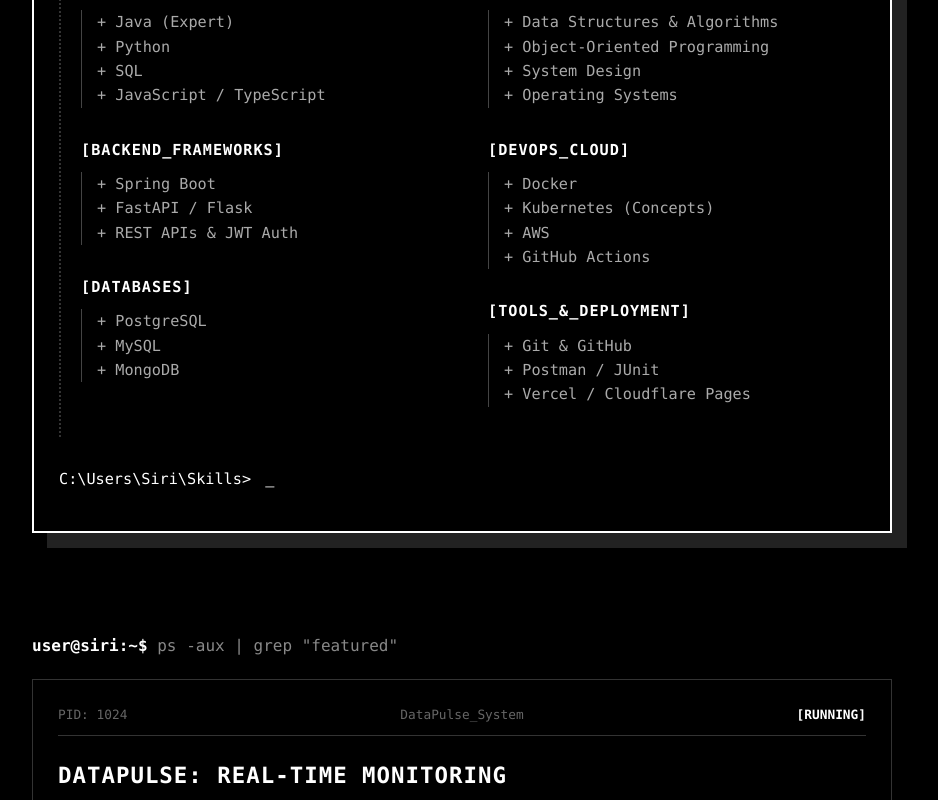
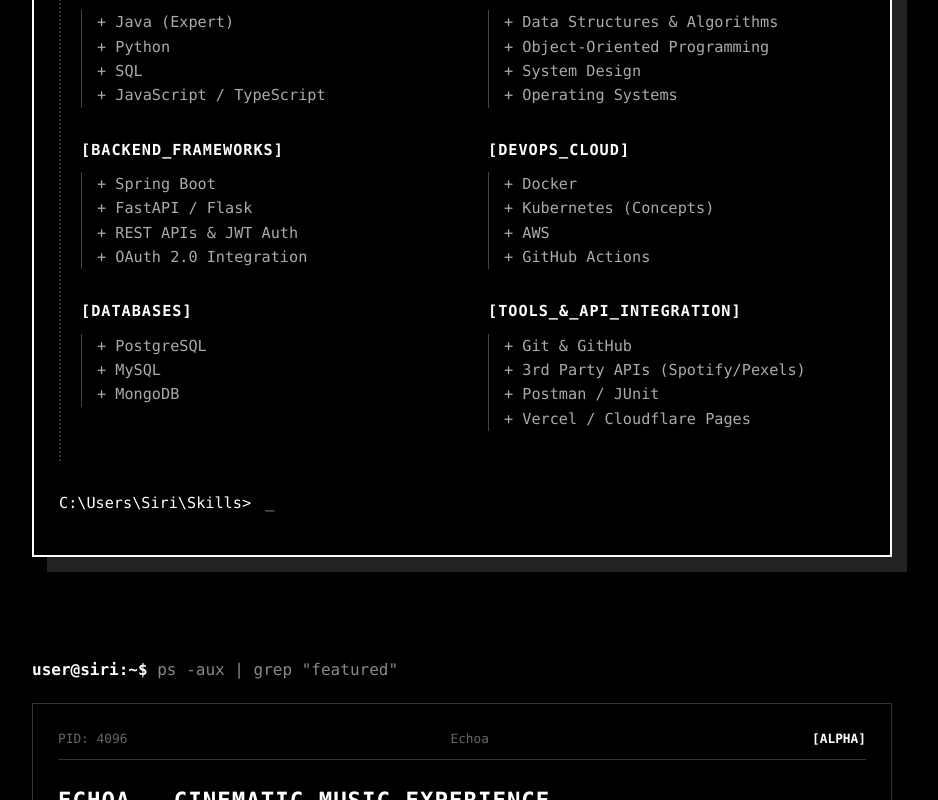
Before and after one commit to armycodes/Personal_Portfolio, a React (Vite) app in the folder portfolio/: page / in a window 1280 px wide. Shown: the part 2000-2800 px from the top of the page, without its empty margins (178-1116 px from the left). Built offline with nearby package versions, Linux system fonts and the light colour scheme.

Commit message:
project section updated

```diff
--- a/portfolio/src/App.jsx
+++ b/portfolio/src/App.jsx
@@ -4,7 +4,7 @@ import TerminalHero from './components/TerminalHero';
 import Skills from './components/Skills';
 import ProjectCard from './components/ProjectCard';
 import Contact from './components/Contact';
-import CommandBar from './components/CommandBar'; // IMPORT ADDED HERE
+import CommandBar from './components/CommandBar';
 import './styles/Terminal.css';
 import { gsap } from 'gsap';
 import { ScrollTrigger } from 'gsap/ScrollTrigger';
@@ -30,10 +30,10 @@ function App() {
     <div className="app-container">
       <Navbar />
 
-      <main className="terminal-container" style={{ paddingBottom: '100px' }}> {/* Padding added so command bar doesn't hide footer */}
+      <main className="terminal-container" style={{ paddingBottom: '100px' }}>
         <TerminalHero />
 
-        {/* 1. OBJECTIVE SECTION */}
+        {/* OBJECTIVE SECTION */}
         <section id="objective" className="reveal-section" style={{ marginTop: '100px' }}>
           <p className="prompt"><span className="user">user@siri:~$</span> cat objective.txt</p>
           <div className="terminal-card" style={{ borderLeft: '4px solid #ffffff' }}>
@@ -44,7 +44,7 @@ function App() {
           </div>
         </section>
 
-        {/* 2. EDUCATION SECTION */}
+        {/* EDUCATION SECTION */}
         <section id="education" className="reveal-section" style={{ marginTop: '60px' }}>
           <p className="prompt"><span className="user">user@siri:~$</span> head -n 5 education.log</p>
           <div style={{ paddingLeft: '20px', borderLeft: '1px solid #333' }}>
@@ -56,7 +56,7 @@ function App() {
           </div>
         </section>
 
-        {/* 3. PROBLEM SOLVING (DSA) */}
+        {/* DSA SECTION */}
         <section id="dsa" className="reveal-section" style={{ marginTop: '80px' }}>
           <p className="prompt"><span className="user">user@siri:~$</span> ./show_dsa_stats.sh</p>
 
@@ -83,20 +83,35 @@ function App() {
           </div>
         </section>
 
+        {/* SKILLS SECTION */}
         <Skills />
 
-        {/* 5. PROJECTS SECTION */}
+        {/* PROJECTS SECTION */}
         <section id="projects" className="reveal-section" style={{ marginTop: '100px' }}>
           <p className="prompt"><span className="user">user@siri:~$</span> ps -aux | grep "featured"</p>
+
+          {/* --- NEW ECHOA PROJECT ADDED HERE --- */}
+          <ProjectCard
+            pid="4096"
+            name="Echoa"
+            status="ALPHA"
+            title="Echoa – Cinematic Music Experience"
+            desc="A design-first web application that reimagines the music listening experience. By integrating Spotify, Gemini AI, and Pexels, Echoa acts as a living canvas, analyzing the emotional heartbeat of your current track—lyrics, tempo, and mood—to instantly render a synchronized, cinematic video atmosphere. It bridges the gap between sound and sight, turning a static playlist into an immersive visual void."
+            tech="React (Vite), Spotify API, Google Gemini AI, Pexels API, Framer Motion."
+            linkDemo="https://echoa-v1.pages.dev"
+            linkCode="https://github.com/armycodes/Echoa_V1.git"
+          />
 
           <ProjectCard
             pid="1024"
             name="DataPulse_System"
-            status="RUNNING"
+            status="STABLE"
             title="DataPulse: Real-Time Monitoring"
             desc="A scalable, event-driven backend system to detect schema drift and data anomalies."
             tech="Java, Python, FastAPI, Redis, Celery, PostgreSQL"
-            linkCode="#"
+            linkDemo="https://data-pulse-eight.vercel.app/"
+            linkCode="https://github.com/armycodes/DataPulse.git"
+
           />
 
           <ProjectCard
@@ -115,7 +130,6 @@ function App() {
 
       </main>
 
-      {/* COMMAND BAR ADDED HERE */}
       <CommandBar />
 
     </div>
--- a/portfolio/src/components/Skills.jsx
+++ b/portfolio/src/components/Skills.jsx
@@ -9,7 +9,6 @@ const Skills = () => {
   const container = useRef();
 
   useGSAP(() => {
-    // Window Pop-up Animation
     gsap.fromTo(container.current,
       { scale: 0.9, opacity: 0 },
       { scale: 1, opacity: 1, duration: 0.5, ease: "back.out(1.7)", scrollTrigger: { trigger: container.current, start: "top 80%" } }
@@ -19,16 +18,15 @@ const Skills = () => {
   return (
     <section id="skills" style={{ marginTop: '100px', marginBottom: '80px' }}>
 
-      {/* THE CMD WINDOW CONTAINER */}
       <div ref={container} style={{
-        border: '2px solid #ffffff', /* Thick White Border */
+        border: '2px solid #ffffff',
         background: '#000000',
         maxWidth: '100%',
         margin: '0 auto',
-        boxShadow: '15px 15px 0px #222' /* Retro 3D Shadow */
+        boxShadow: '15px 15px 0px #222'
       }}>
 
-        {/* 1. WINDOW TITLE BAR (White Background, Black Text) */}
+        {/* Title Bar */}
         <div style={{
           background: '#ffffff',
           color: '#000000',
@@ -41,8 +39,6 @@ const Skills = () => {
           borderBottom: '2px solid #ffffff'
         }}>
           <span>Command Prompt - skills_inventory.exe</span>
-
-          {/* Window Controls */}
           <div style={{ display: 'flex', gap: '2px' }}>
             <ControlBtn>_</ControlBtn>
             <ControlBtn>□</ControlBtn>
@@ -50,10 +46,9 @@ const Skills = () => {
           </div>
         </div>
 
-        {/* 2. WINDOW CONTENT AREA (Black Screen) */}
+        {/* Content */}
         <div style={{ padding: '25px', fontFamily: "'Consolas', monospace", fontSize: '0.95rem', lineHeight: '1.6' }}>
 
-          {/* Header Text */}
           <p style={{ marginBottom: '20px', color: '#ccc' }}>
             Microsoft Windows [Version 10.0.19045.3693]<br/>
             (c) Microsoft Corporation. All rights reserved.
@@ -63,7 +58,6 @@ const Skills = () => {
             <span style={{ color: '#fff' }}>C:\Users\Siri\Skills{'>'}</span> list --all --grouped
           </p>
 
-          {/* SKILLS GRID (Text Based) */}
           <div style={{ display: 'grid', gridTemplateColumns: 'repeat(auto-fit, minmax(300px, 1fr))', gap: '30px', borderLeft: '2px dotted #333', paddingLeft: '20px' }}>
 
             {/* Column 1 */}
@@ -78,7 +72,8 @@ const Skills = () => {
               <SkillGroup title="BACKEND_FRAMEWORKS">
                 + Spring Boot <br/>
                 + FastAPI / Flask <br/>
-                + REST APIs & JWT Auth
+                + REST APIs & JWT Auth <br/>
+                + OAuth 2.0 Integration {/* New Skill */}
               </SkillGroup>
 
               <SkillGroup title="DATABASES">
@@ -104,8 +99,9 @@ const Skills = () => {
                 + GitHub Actions
               </SkillGroup>
 
-              <SkillGroup title="TOOLS_&_DEPLOYMENT">
+              <SkillGroup title="TOOLS_&_API_INTEGRATION">
                  + Git & GitHub <br/>
+                 + 3rd Party APIs (Spotify/Pexels) {/* New Skill */} <br/>
                  + Postman / JUnit <br/>
                  + Vercel / Cloudflare Pages
               </SkillGroup>
@@ -113,7 +109,6 @@ const Skills = () => {
 
           </div>
 
-          {/* Bottom Prompt with Blinking Cursor */}
           <p style={{ marginTop: '30px' }}>
             <span style={{ color: '#fff' }}>C:\Users\Siri\Skills{'>'}</span> <span className="blink">_</span>
           </p>
@@ -121,7 +116,6 @@ const Skills = () => {
         </div>
       </div>
 
-      {/* Style for blinking cursor */}
       <style>{`
         .blink { animation: blinker 1s linear infinite; font-weight: bold; color: #fff; }
         @keyframes blinker { 50% { opacity: 0; } }
@@ -130,7 +124,6 @@ const Skills = () => {
   );
 };
 
-// Component for Window Buttons (Min, Max, Close)
 const ControlBtn = ({ children }) => (
   <div style={{
     width: '25px', height: '25px',
@@ -143,7 +136,6 @@ const ControlBtn = ({ children }) => (
   </div>
 );
 
-// Component for Skill Groups
 const SkillGroup = ({ title, children }) => (
   <div style={{ marginBottom: '30px' }}>
     <div style={{
```
